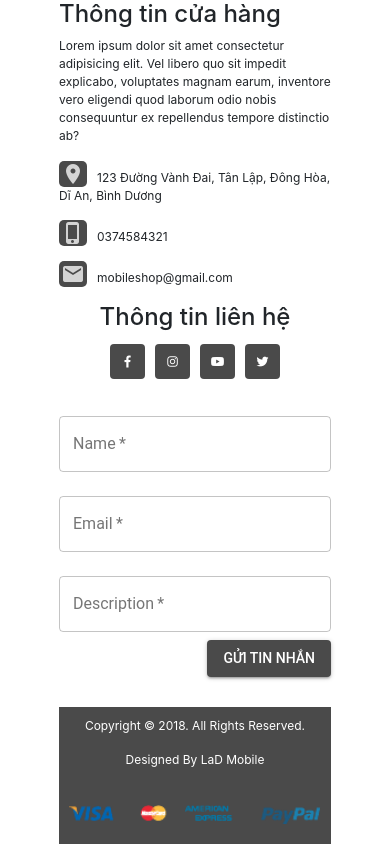
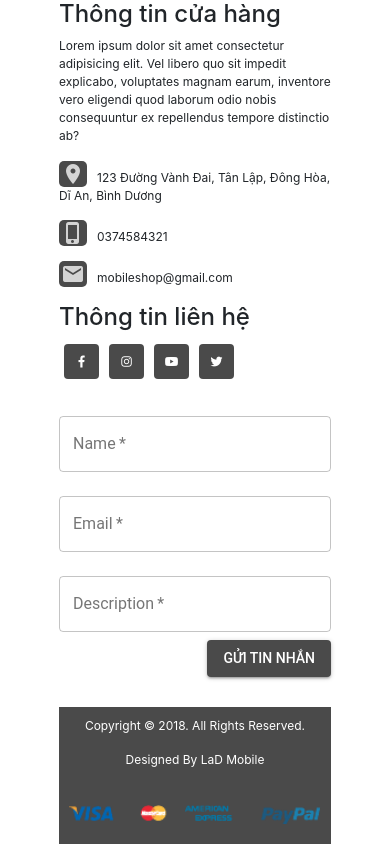
Before and after one commit to vietanhhcmut/mobile-shop, a React (Create React App) app in the folder client/: page / in a window 390 px wide. Shown: the part 1540-2384 px from the top of the page. Built offline with nearby package versions, Linux system fonts and the light colour scheme.

Commit message:
fix footer

```diff
--- a/client/src/components/common/Footer/Footer.css
+++ b/client/src/components/common/Footer/Footer.css
@@ -157,6 +157,10 @@ footer .footer-top__logo:hover {
         width: 100%;
     }
 
+    .footer-center__social {
+        text-align: left;
+    }
+
     .footer-bottom__copyright {
         text-align: center;
     }
--- a/client/src/components/common/Footer/Footer.js
+++ b/client/src/components/common/Footer/Footer.js
@@ -4,6 +4,7 @@ import './Footer.css';
 import { imgs_logo, imgs_payment } from '../../../constants/constants';
 import { Button } from '@material-ui/core';
 import TextField from '@material-ui/core/TextField';
+import { Link } from "react-router-dom";
 
 export default class Footer extends Component{
     render() {
```
